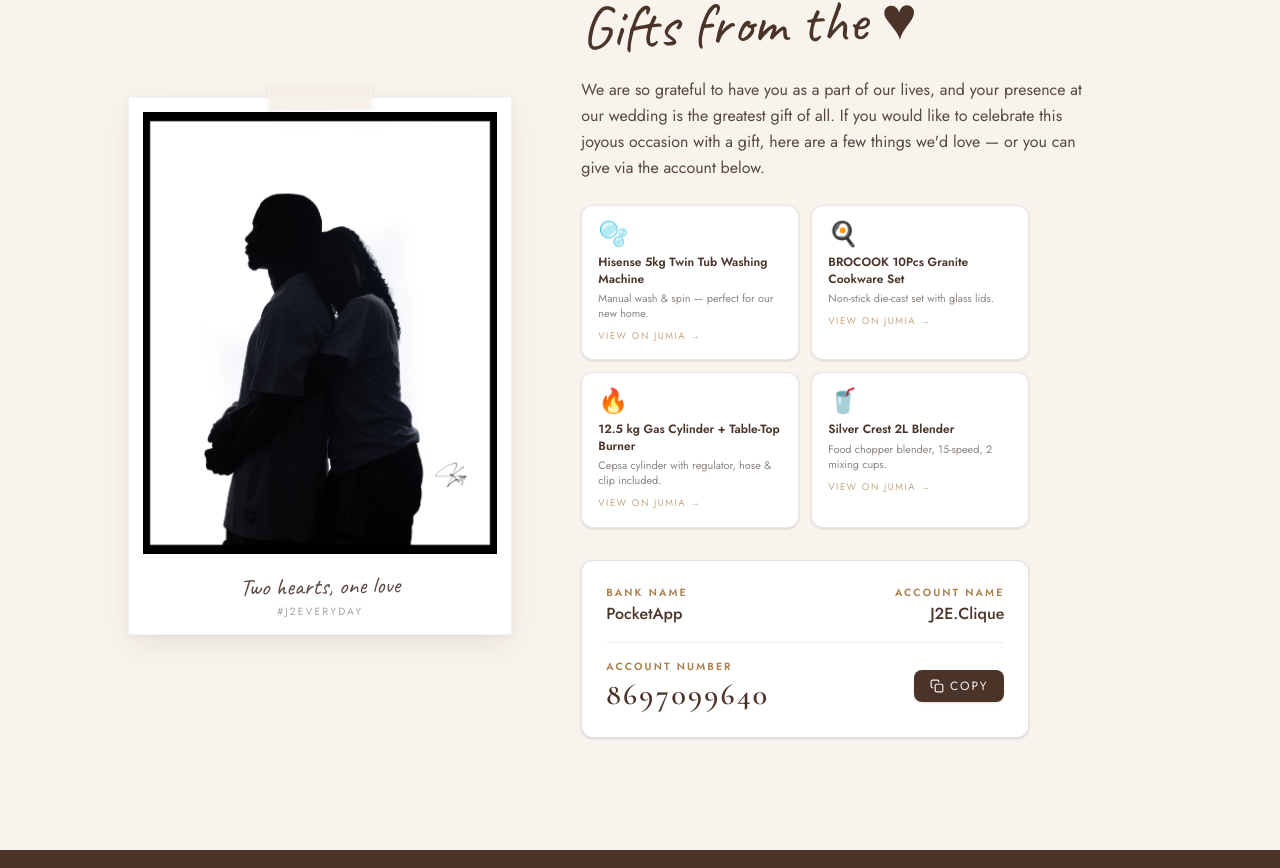
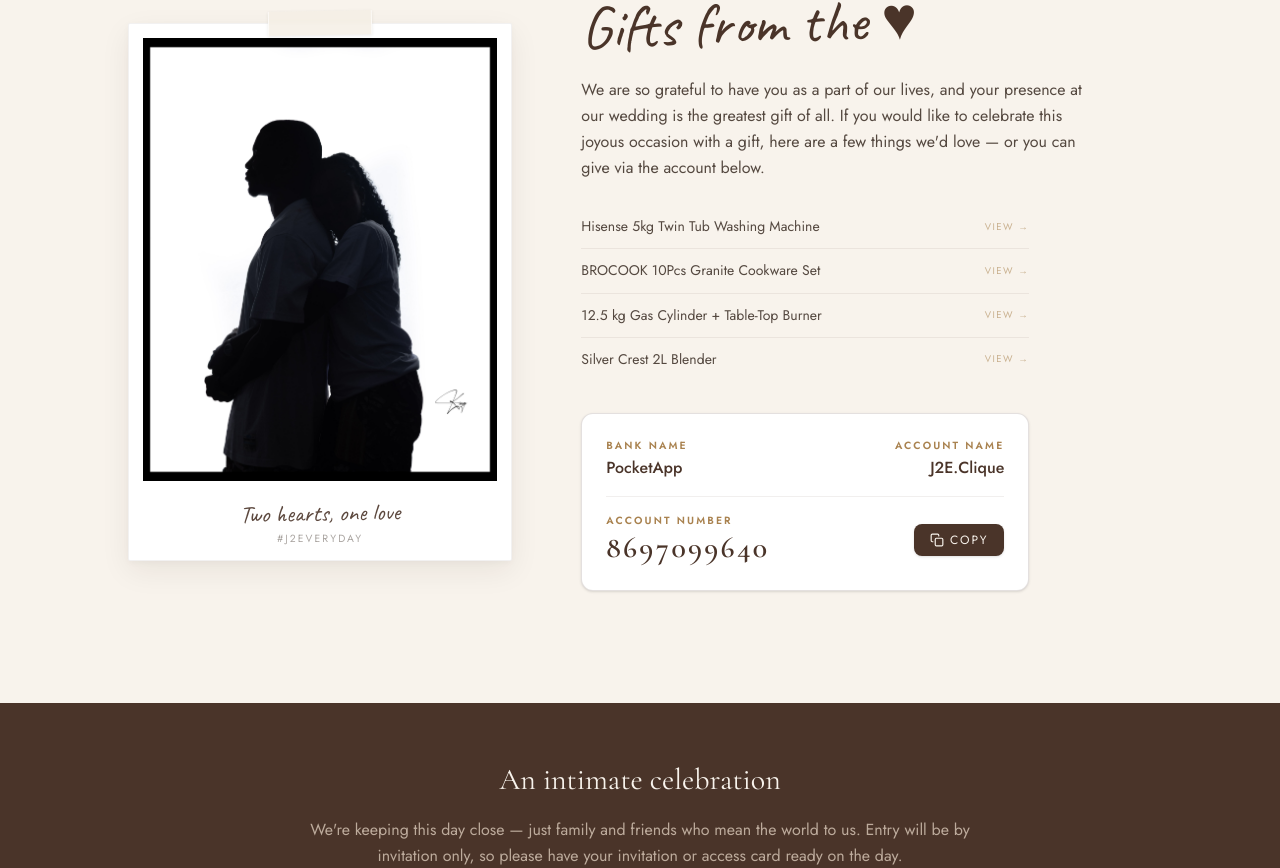
Before and after one commit to thejustinson/j2everyday, a Next.js app: page / in a window 1280 px wide. Shown: the part 2132-3000 px from the top of the page. Built offline with nearby package versions, Linux system fonts and the light colour scheme.

Commit message:
style: replace gift card grid with plain list, remove emojis

```diff
--- a/app/components/Gift.tsx
+++ b/app/components/Gift.tsx
@@ -66,30 +66,25 @@ export default function Gift() {
               </p>
 
               {/* Gift Wishlist */}
-              <div className="grid grid-cols-1 sm:grid-cols-2 gap-3 mb-8 w-full max-w-md">
+              <ul className="mb-8 w-full max-w-md divide-y divide-brown-deep/8">
                 {GIFTS.map((gift) => (
-                  <motion.a
-                    key={gift.title}
+                  <li key={gift.title}>
+                    <a
                       href={gift.url}
                       target="_blank"
                       rel="noopener noreferrer"
-                    whileHover={{ y: -3, scale: 1.02 }}
-                    transition={{ type: "spring", stiffness: 300, damping: 22 }}
-                    className="flex flex-col gap-1 bg-white border border-brown-deep/12 rounded-xl p-4 shadow-sm hover:shadow-md hover:border-gold-accent/40 transition-shadow duration-200 group"
+                      className="flex items-center justify-between gap-4 py-3 group"
                     >
-                    <span className="text-2xl leading-none mb-1">{gift.emoji}</span>
-                    <span className="font-body font-semibold text-brown-deep text-xs leading-snug group-hover:text-gold-accent transition-colors duration-150">
+                      <span className="font-body text-sm text-ink/80 leading-snug group-hover:text-brown-deep transition-colors duration-150">
                         {gift.title}
                       </span>
-                    <span className="font-body text-[0.68rem] text-ink/55 leading-snug">
-                      {gift.description}
+                      <span className="font-body text-[0.6rem] tracking-[0.15em] uppercase text-gold-accent/60 group-hover:text-gold-accent whitespace-nowrap transition-colors duration-150 flex-shrink-0">
+                        View →
                       </span>
-                    <span className="font-body text-[0.6rem] tracking-[0.15em] uppercase text-gold-accent/70 mt-1">
-                      View on Jumia →
-                    </span>
-                  </motion.a>
+                    </a>
+                  </li>
                 ))}
-              </div>
+              </ul>
 
               {/* Account Card with 1-click Copy */}
 
```
Lines whose indentation alone changed are shown as unchanged.
